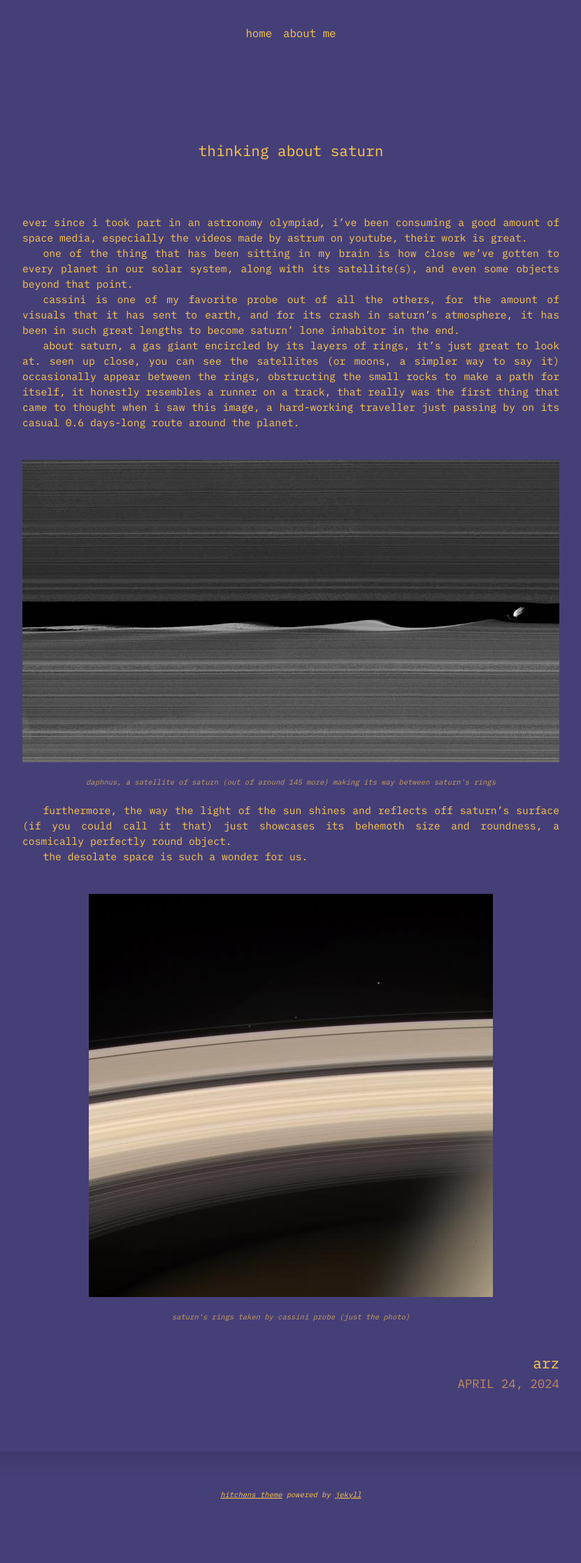
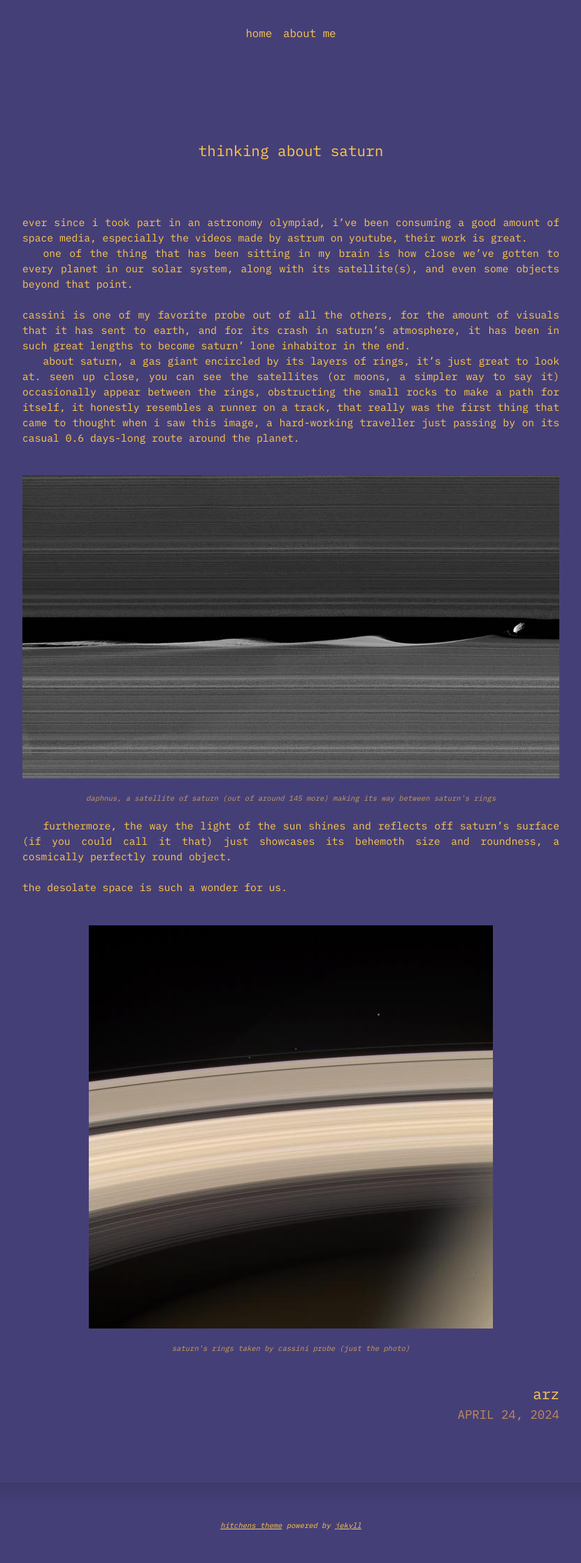
Before and after one commit to arzabz/arzabz.github.io, a Jekyll site: the page built from _posts/2024-04-24-thinking-about-saturn.md, in a window 1280 px wide. Shown: the whole page at 70% size, without its empty margins (224-1055 px from the left). Built offline with Jekyll 4.4.1, drawn with Linux system fonts in a browser that asks for light colours; before the commit the page ends 2189 px from its top, so only the background shows below that.

Commit message:
Update 2024-04-24-thinking-about-saturn.md

```diff
--- a/_posts/2024-04-24-thinking-about-saturn.md
+++ b/_posts/2024-04-24-thinking-about-saturn.md
@@ -8,8 +8,8 @@
 
 ever since i took part in an astronomy olympiad, i've been consuming a good amount of space media, especially the videos made by astrum on youtube, their work is great.
 
-one of the thing that has been sitting in my brain is how close we've gotten to every planet in our solar system, along with its satellite(s), and even some objects beyond that point.
-
+one of the thing that has been sitting in my brain is how close we've gotten to every planet in our solar system, along with its satellite(s), and even some objects beyond that point.\
+\
 cassini is one of my favorite probe out of all the others, for the amount of visuals that it has sent to earth, and for its crash in saturn's atmosphere, it has been in such great lengths to become saturn' lone inhabitor in the end.
 
 about saturn, a gas giant encircled by its layers of rings, it's just great to look at. seen up close, you can see the satellites (or moons, a simpler way to say it) occasionally appear between the rings, obstructing the small rocks to make a path for itself, it honestly resembles a runner on a track, that really was the first thing that came to thought when i saw this image, a hard-working  traveller just passing by on its casual 0.6 days-long route around the planet.
@@ -22,8 +22,8 @@
 </figure>
 
 
-furthermore, the way the light of the sun shines and reflects off saturn's surface (if you could call it that) just showcases its behemoth size and roundness, a cosmically perfectly round object.
-
+furthermore, the way the light of the sun shines and reflects off saturn's surface (if you could call it that) just showcases its behemoth size and roundness, a cosmically perfectly round object.\
+\
 the desolate space is such a wonder for us.
 
 <figure>
```
